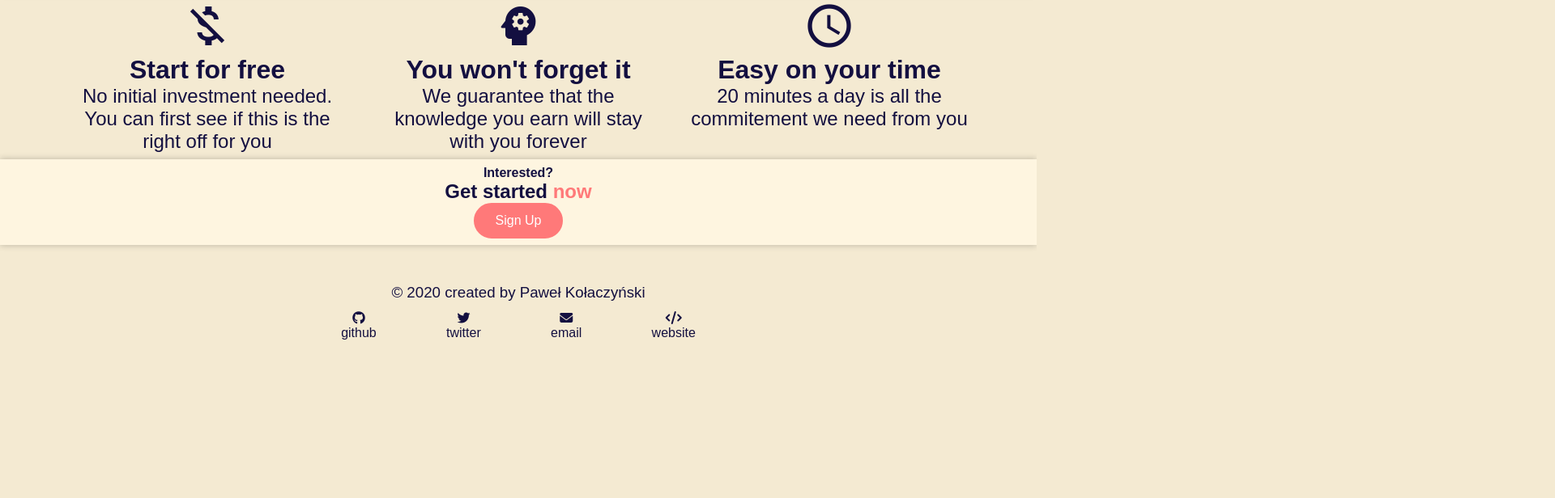
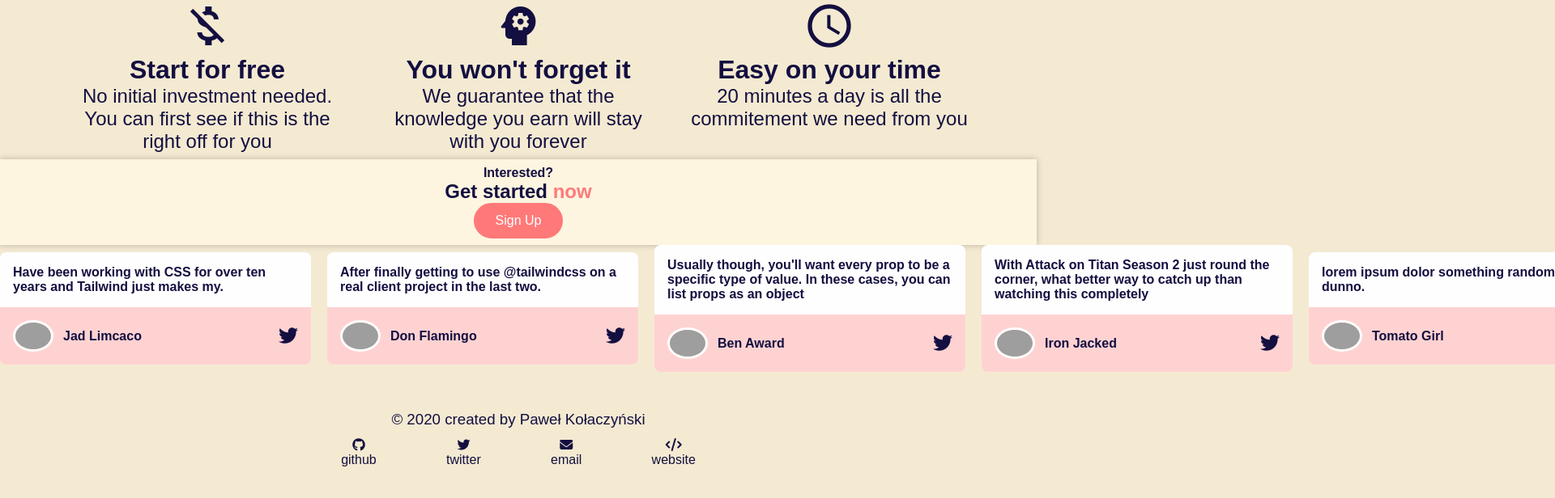
Before and after one commit to kolaczyn/learn-japanese, a Vue app: page / in a window 1280 px wide. Shown: the part 1452-2068 px from the top of the page at 81% size, 1920 px wide, since content can reach past the window. Before the commit the page ends 1921 px from the top, so only its background shows below. Built offline with nearby package versions, Linux system fonts and the light colour scheme; grey boxes are pictures that could not be loaded.

Commit message:
setup review cards

```diff
--- a/src/assets/css/main.css
+++ b/src/assets/css/main.css
@@ -15,6 +15,7 @@ body {
   /* variables */
   --clr-bgr-dark: #f4ead2;
   --clr-bgr-light: #fef5e0;
+  --clr-primary-light: #ffd2d2;
   --clr-primary: #ff7979;
   --clr-primary-dark: #e96262;
   --clr-txt: #130f40;
--- /dev/null
+++ b/src/components/landing-page/ReviewCard.vue
@@ -0,0 +1,68 @@
+<template>
+  <section class="card">
+    <div class="content wrapper">{{ content }}</div>
+    <div class="author wrapper">
+      <div class="left">
+        <img class="img" :src="avatar" alt="avatar" />
+        <p>{{ name }}</p>
+      </div>
+      <a target="_blank" href="https://twitter.com/kolaczyn">
+        <i class="fab fa-twitter"></i>
+      </a>
+    </div>
+  </section>
+</template>
+
+<script>
+export default {
+  props: {
+    content: {
+      type: String,
+      isRequired: true,
+    },
+    name: {
+      type: String,
+      isRequired: true,
+    },
+    avatar: {
+      type: String,
+      isRequired: true,
+    },
+  },
+};
+</script>
+
+<style lang="scss" scoped>
+.wrapper {
+  padding: 1rem;
+  font-weight: bold;
+}
+.card {
+  overflow: hidden;
+  border-radius: .5rem;
+  width: 24rem;
+}
+.content {
+  background-color: #fefefe;
+}
+.author {
+  background-color: var(--clr-primary-light);
+  display: flex;
+  justify-content: space-between;
+  align-items: center;
+}
+.left {
+  display: flex;
+  align-items: center;
+}
+.fab {
+  font-size: 1.5rem;
+}
+.img {
+  width: 2.75rem;
+  box-sizing: content-box;
+  border-radius: 50%;
+  margin-right: 0.75rem;
+  border: white solid 3px;
+}
+</style>
--- /dev/null
+++ b/src/components/landing-page/Reviews.vue
@@ -0,0 +1,60 @@
+<template>
+  <ul class="container">
+    <li :key="name" v-for="{ content, name, avatar } in reviews">
+      <review-card :content="content" :name="name" :avatar="avatar" />
+    </li>
+  </ul>
+</template>
+
+<script>
+import ReviewCard from './ReviewCard.vue';
+
+export default {
+  components: {
+    'review-card': ReviewCard,
+  },
+  data() {
+    return {
+      reviews: [
+        {
+          content:
+            'Have been working with CSS for over ten years and Tailwind just makes my.',
+          name: 'Jad Limcaco',
+          avatar: 'https://randomuser.me/api/portraits/men/61.jpg',
+        },
+        {
+          content:
+            'After finally getting to use @tailwindcss on a real client project in the last two.',
+          name: 'Don Flamingo',
+          avatar: 'https://randomuser.me/api/portraits/women/61.jpg',
+        },
+        {
+          content:
+            "Usually though, you'll want every prop to be a specific type of value. In these cases, you can list props as an object",
+          name: 'Ben Award',
+          avatar: 'https://randomuser.me/api/portraits/men/6.jpg',
+        },
+        {
+          content:
+            'With Attack on Titan Season 2 just round the corner, what better way to catch up than watching this completely',
+          name: 'Iron Jacked',
+          avatar: 'https://randomuser.me/api/portraits/men/2.jpg',
+        },
+        {
+          content: 'lorem ipsum dolor something random i dunno.',
+          name: 'Tomato Girl',
+          avatar: 'https://randomuser.me/api/portraits/women/69.jpg',
+        },
+      ],
+    };
+  },
+};
+</script>
+
+<style lang="scss" scoped>
+.container {
+  display: flex;
+  align-items: center;
+  gap: 1.25rem;
+}
+</style>
--- a/src/pages/LandingPage.vue
+++ b/src/pages/LandingPage.vue
@@ -9,6 +9,7 @@
     <striped-section>
       <start-now />
     </striped-section>
+    <reviews />
   </main>
   <the-footer />
 </template>
@@ -19,6 +20,7 @@ import TheNavbar from '@/components/layout/TheNavbar.vue';
 import TheHero from '@/components/landing-page/TheHero.vue';
 import IlustrationsSection from '@/components/landing-page/IlustrationsSection.vue';
 import ProsSection from '@/components/landing-page/ProsSection.vue';
+import Reviews from '@/components/landing-page/Reviews.vue';
 import StartNow from '@/components/landing-page/StartNow.vue';
 import StripedSection from '@/components/layout/StripedSection.vue';
 
@@ -32,6 +34,7 @@ export default {
     ProsSection,
     StartNow,
     StripedSection,
+    Reviews,
   },
 };
 </script>
```
